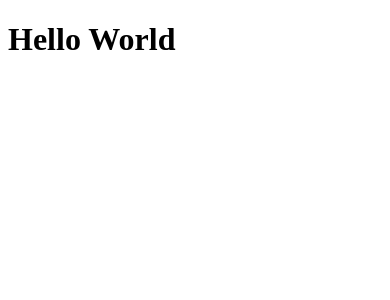
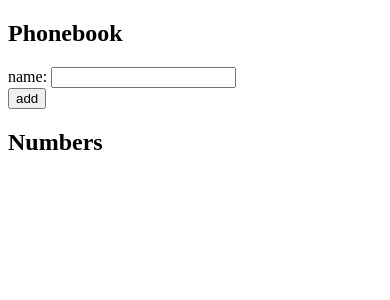
Before and after one commit to mrhorst/fullstackopen, a React (Vite) app in the folder part2/phonebook/: page / in a window 390 px wide. Shown: the top 300 px of the page. Built offline with nearby package versions, Linux system fonts and the light colour scheme.

Commit message:
phonebook step2 completed.

```diff
--- a/part2/phonebook/src/App.jsx
+++ b/part2/phonebook/src/App.jsx
@@ -1,8 +1,41 @@
-function App() {
+import { useState } from 'react'
+
+const App = () => {
+  const [persons, setPersons] = useState([{ name: 'Arto Hellas' }])
+  const [newName, setNewName] = useState('')
+
+  const handleInput = (e) => {
+    e.preventDefault()
+    setNewName(e.target.value)
+  }
+
+  const handleSubmit = (e) => {
+    e.preventDefault()
+    if (isUnique(newName)) {
+      setPersons([...persons, { name: newName }])
+      setNewName('')
+    } else {
+      alert(`${newName} is already present in the phonebook`)
+    }
+  }
+
+  const isUnique = (name) => {
+    return persons.find((p) => p.name !== name)
+  }
+
   return (
-    <>
-      <h1>Hello World</h1>
-    </>
+    <div>
+      <h2>Phonebook</h2>
+      <form onSubmit={handleSubmit}>
+        <div>
+          name: <input onChange={handleInput} value={newName} />
+        </div>
+        <div>
+          <button>add</button>
+        </div>
+      </form>
+      <h2>Numbers</h2>
+    </div>
   )
 }
 
```
